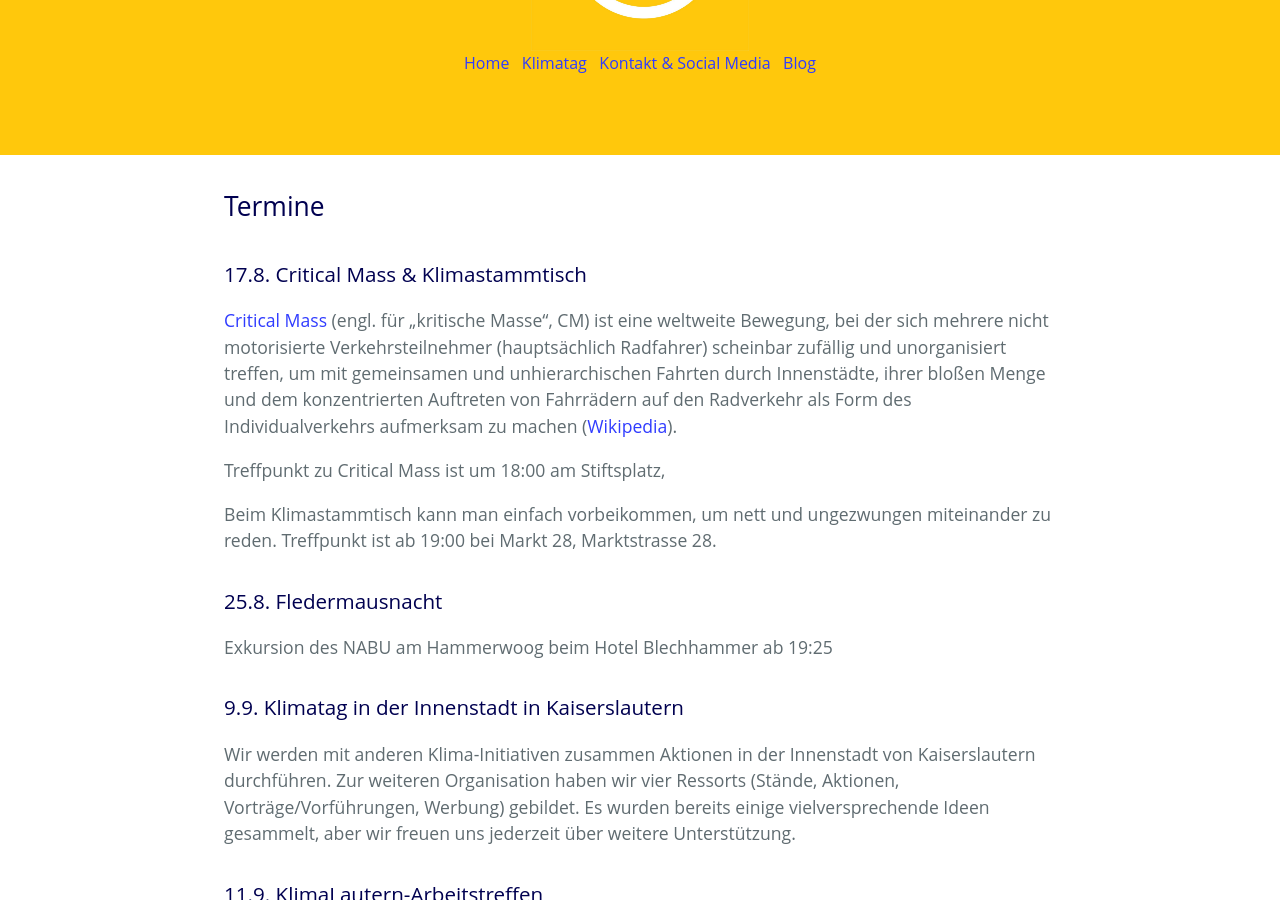
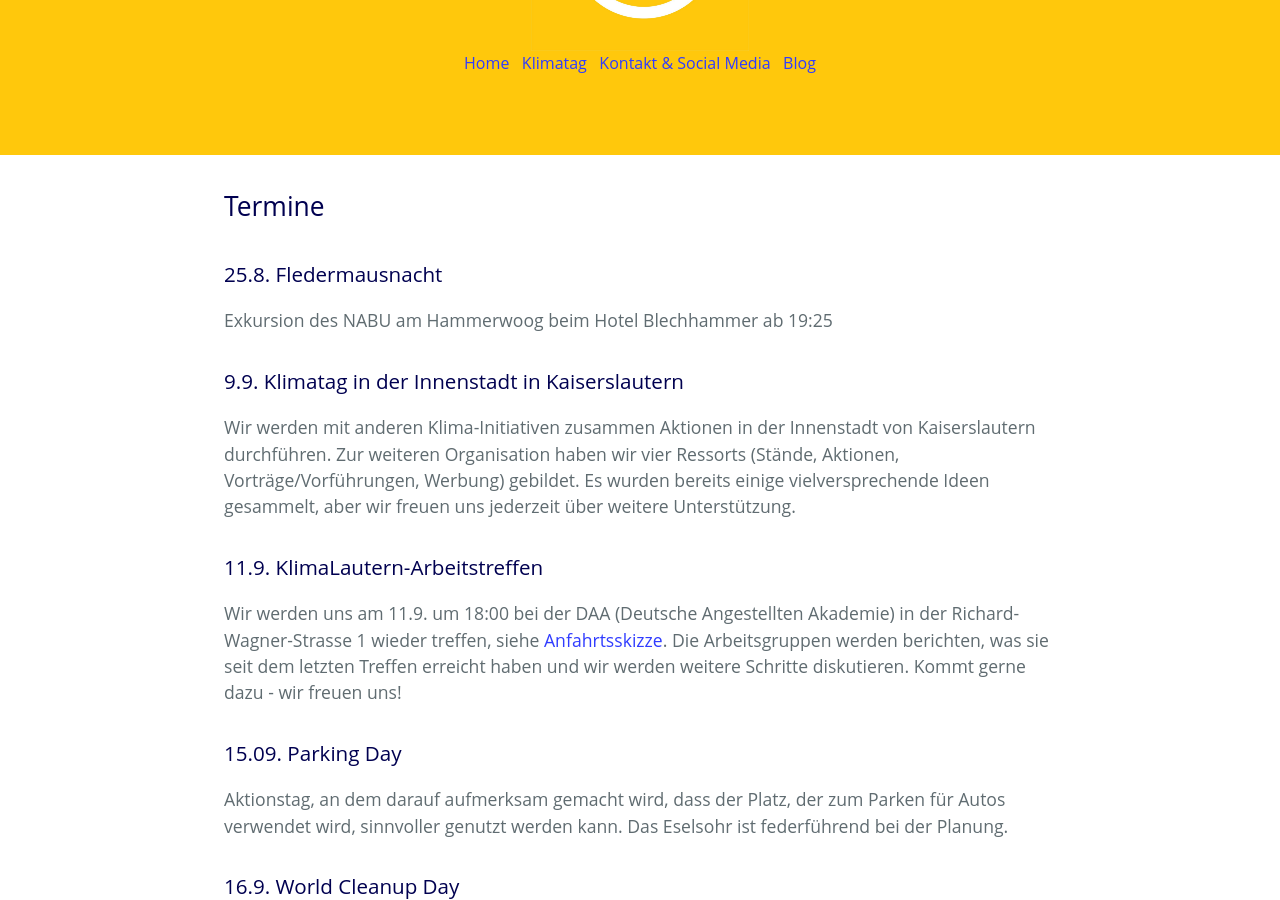
Before and after one commit to klimalautern/klimalautern.github.io, a Jekyll site: the page built from index.md, in a window 1280 px wide and 900 px high, scrolled down 403 px. Built offline with Jekyll 4.4.1, drawn with Linux system fonts in a browser that asks for light colours; our own code applies the rules of GitHub Pages for plain Markdown files; a script that is not in the unit is left out.

Commit message:
Vergangenen Termin entfernt

```diff
--- a/index.md
+++ b/index.md
@@ -5,23 +5,6 @@
 ---
 
 # Termine
-
-### 17.8. Critical Mass & Klimastammtisch
-
-[Critical Mass](https://criticalmass.in/kaiserslautern) (engl. für
-„kritische Masse“, CM) ist eine weltweite Bewegung, bei der sich
-mehrere nicht motorisierte Verkehrsteilnehmer (hauptsächlich
-Radfahrer) scheinbar zufällig und unorganisiert treffen, um mit
-gemeinsamen und unhierarchischen Fahrten durch Innenstädte, ihrer
-bloßen Menge und dem konzentrierten Auftreten von Fahrrädern auf den
-Radverkehr als Form des Individualverkehrs aufmerksam zu machen
-([Wikipedia](https://de.wikipedia.org/wiki/Critical_Mass_(Aktionsform))).
-
-Treffpunkt zu Critical Mass ist um 18:00 am Stiftsplatz,
-
-Beim Klimastammtisch kann man einfach vorbeikommen, um nett und
-ungezwungen miteinander zu reden. Treffpunkt ist ab 19:00 bei
-Markt 28, Marktstrasse 28.
 
 ### 25.8.  Fledermausnacht
 
```
